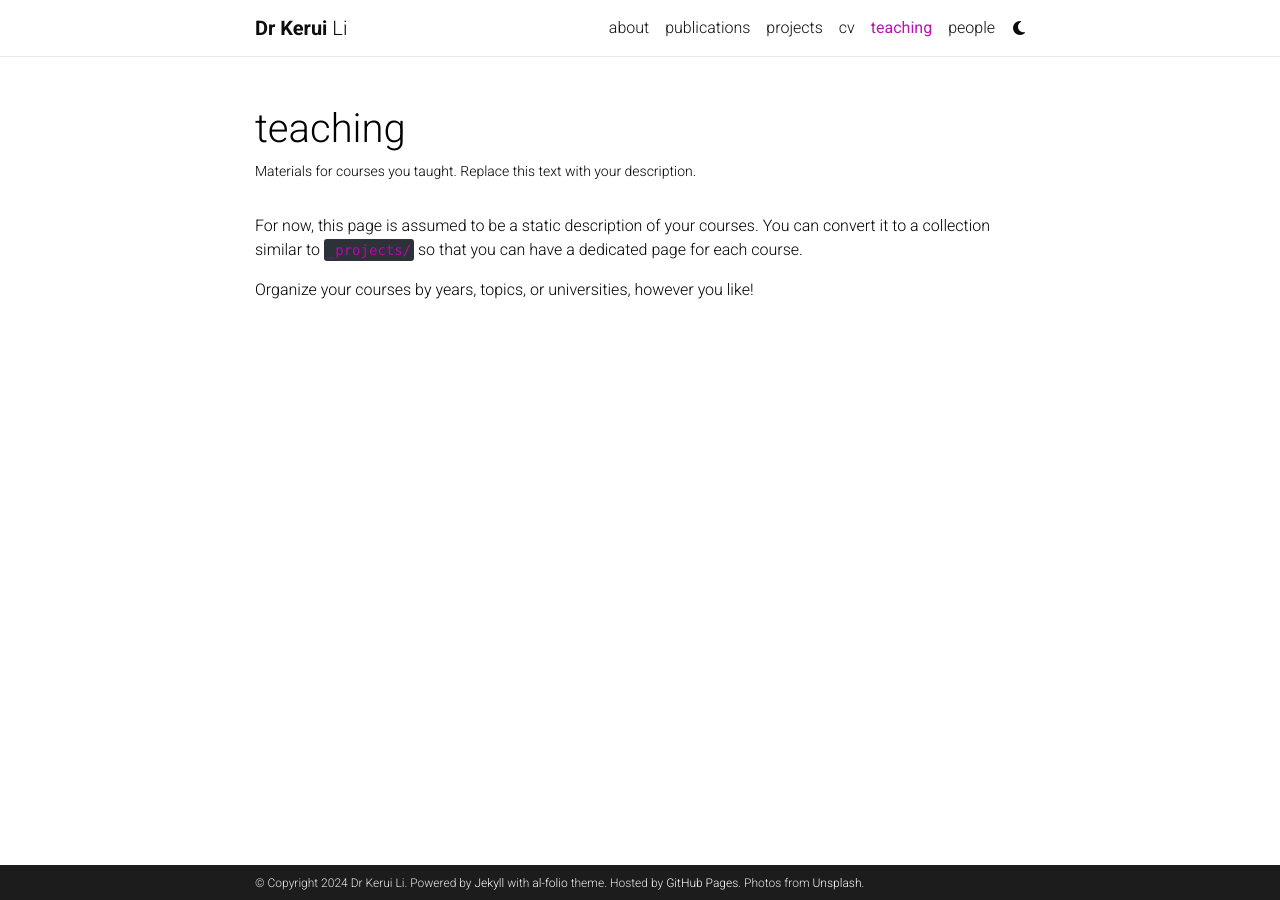
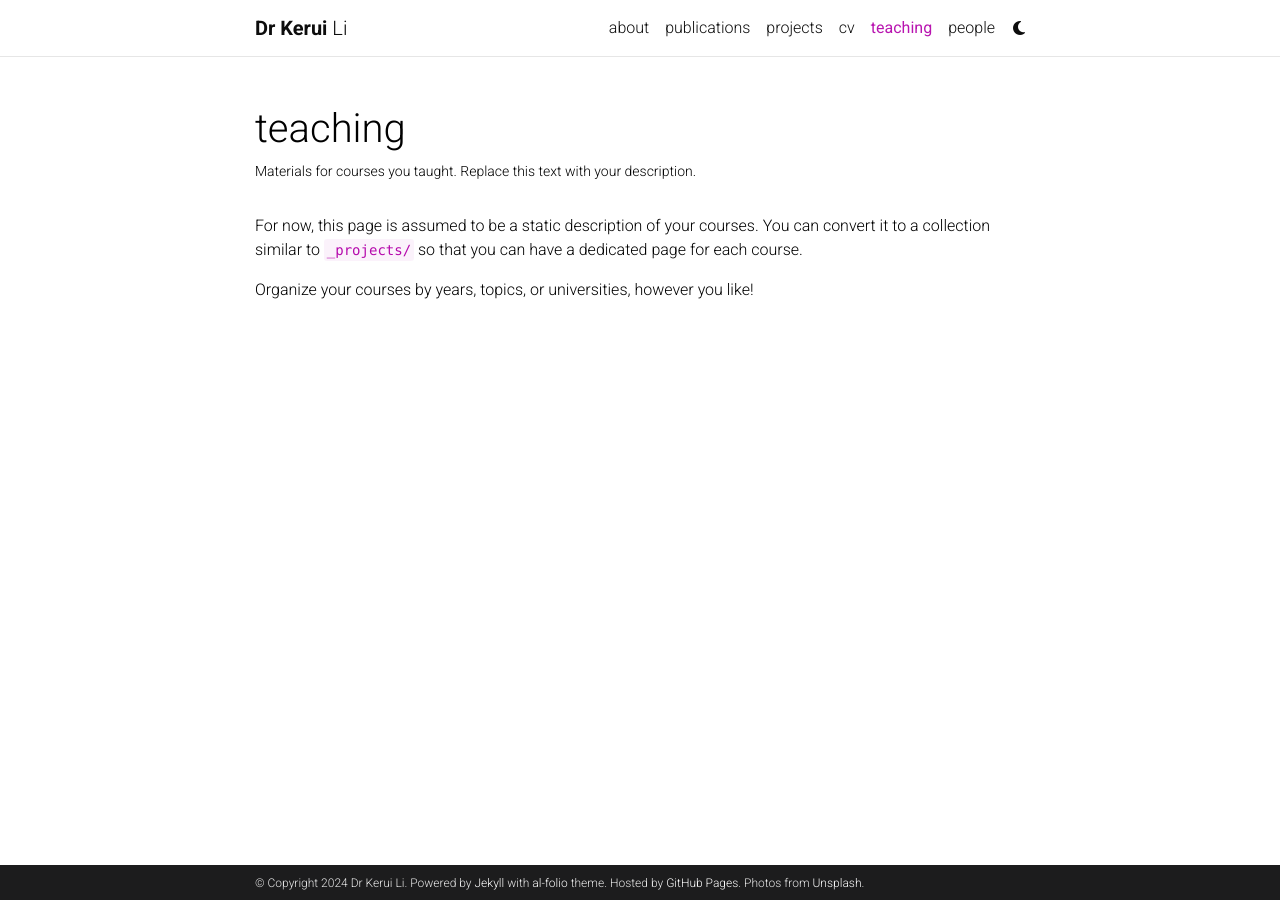
Before and after one commit to keruili/keruili.github.io, a Jekyll site: the page built from _pages/teaching.md, in a window 1280 px wide. Built offline with Jekyll 4.4.1, drawn with Linux system fonts in a browser that asks for light colours; full-size pictures stand in for the smaller copies a plugin makes; comment, search, counter and statistics services are not loaded; a style sheet for code colours, icons or effects is not loaded.

Commit message:
Update _variables.scss

```diff
--- a/_sass/_variables.scss
+++ b/_sass/_variables.scss
@@ -32,7 +32,7 @@ $black-color: #000000 !default;
 
 // Theme colors
 
-$code-bg-color-light:     #2c3237 !default;
+$code-bg-color-light:     rgba($purple-color, 0.05);
 $code-bg-color-dark:      #2c3237 !default;
 
 // Font awesome location
```
